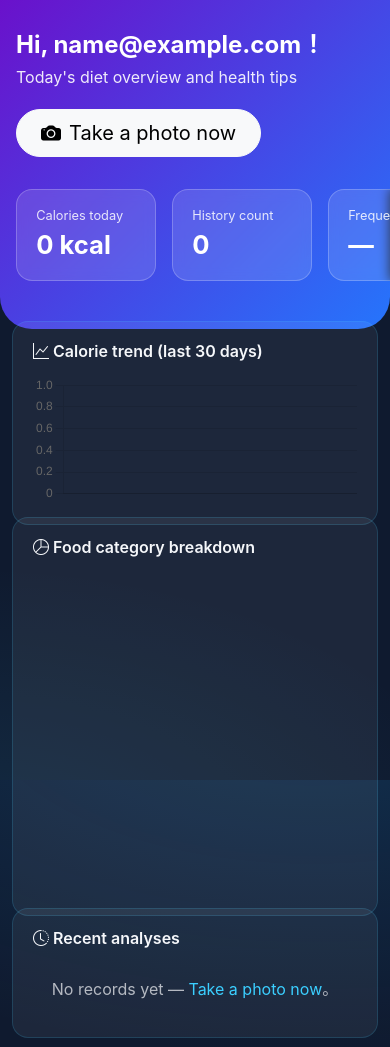
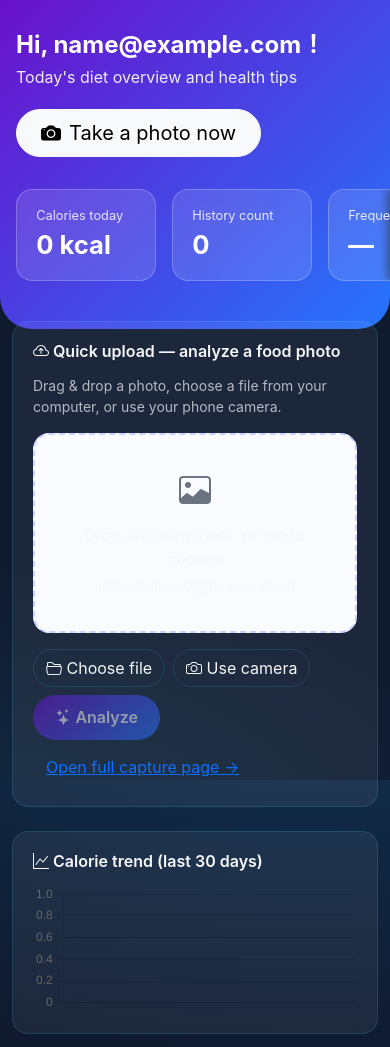
Before and after one commit to kevin02150101/super-app, a Flask app: page /dashboard/ in a window 390 px wide; the page is wider, and only the part inside the window is pictured. Shown: the part 64-1111 px from the top of that part. Run offline with Flask 3, Linux system fonts and the light colour scheme; the visitor is signed in with stand-in values (Sample User, id 1); data that the repository does not hold is empty; some libraries are stand-ins or nearby versions.

Commit message:
MyCam: smarter sign-in error (offer signup with pre-filled email); add quick-upload widget on dashboard

```diff
--- a/calories/MyCam/templates/auth/register.html
+++ b/calories/MyCam/templates/auth/register.html
@@ -12,7 +12,8 @@
       </div>
       <div class="mb-3">
         <label class="form-label">Email</label>
-        <input type="email" name="email" class="form-control form-control-lg" required />
+        <input type="email" name="email" class="form-control form-control-lg"
+               value="{{ request.args.get('email', '') }}" required />
       </div>
       <div class="mb-3">
         <label class="form-label">Password (min. 6 characters)</label>
--- a/calories/MyCam/templates/dashboard/index.html
+++ b/calories/MyCam/templates/dashboard/index.html
@@ -15,6 +15,34 @@
 {% endblock %}
 
 {% block content %}
+  {# Quick upload — works on desktop (file picker) and phone (camera or camera roll) #}
+  <div class="mc-card mb-4" id="quickUpload">
+    <h5 class="mc-card__title"><i class="bi bi-cloud-arrow-up me-1"></i>Quick upload — analyze a food photo</h5>
+    <p class="text-muted small mb-3">Drag &amp; drop a photo, choose a file from your computer, or use your phone camera.</p>
+    <div id="quQuickDrop" class="mc-drop mb-3" style="cursor:pointer;">
+      <div id="quQuickPlaceholder">
+        <i class="bi bi-image" style="font-size:2rem"></i>
+        <p class="mt-2 mb-1">Drop an image here, or tap to choose</p>
+        <small class="text-muted">JPG / PNG / WEBP · max 8 MB</small>
+      </div>
+      <img id="quQuickPreview" class="mc-drop__preview d-none" />
+    </div>
+    <input type="file" id="quQuickFile" class="d-none" accept="image/*" />
+    <input type="file" id="quQuickCam" class="d-none" accept="image/*" capture="environment" />
+    <div class="d-flex flex-wrap gap-2">
+      <button class="btn btn-outline-primary rounded-pill" type="button" onclick="document.getElementById('quQuickFile').click()">
+        <i class="bi bi-folder2-open"></i> Choose file
+      </button>
+      <button class="btn btn-outline-primary rounded-pill d-md-none" type="button" onclick="document.getElementById('quQuickCam').click()">
+        <i class="bi bi-camera"></i> Use camera
+      </button>
+      <button class="mc-btn-primary" id="quQuickSend" disabled>
+        <span id="quQuickSendLabel"><i class="bi bi-stars"></i> Analyze</span>
+      </button>
+      <a class="btn btn-link" href="{{ url_for('capture.index') }}">Open full capture page →</a>
+    </div>
+  </div>
+
   <div class="row g-4">
     <div class="col-lg-8">
       <div class="mc-card">
@@ -39,6 +67,61 @@
 {% endblock %}
 
 {% block scripts %}
+  <script>
+    // Quick-upload widget (vanilla JS, no Vue dependency)
+    (function () {
+      const drop = document.getElementById('quQuickDrop');
+      const placeholder = document.getElementById('quQuickPlaceholder');
+      const preview = document.getElementById('quQuickPreview');
+      const fileInp = document.getElementById('quQuickFile');
+      const camInp = document.getElementById('quQuickCam');
+      const sendBtn = document.getElementById('quQuickSend');
+      const sendLabel = document.getElementById('quQuickSendLabel');
+      let file = null;
+
+      function setFile(f) {
+        if (!f || !f.type.startsWith('image/')) return;
+        file = f;
+        preview.src = URL.createObjectURL(f);
+        preview.classList.remove('d-none');
+        placeholder.classList.add('d-none');
+        sendBtn.disabled = false;
+      }
+
+      drop.addEventListener('click', () => fileInp.click());
+      drop.addEventListener('dragover', e => { e.preventDefault(); drop.classList.add('dragover'); });
+      drop.addEventListener('dragleave', () => drop.classList.remove('dragover'));
+      drop.addEventListener('drop', e => {
+        e.preventDefault();
+        drop.classList.remove('dragover');
+        if (e.dataTransfer.files[0]) setFile(e.dataTransfer.files[0]);
+      });
+      fileInp.addEventListener('change', e => setFile(e.target.files[0]));
+      camInp.addEventListener('change', e => setFile(e.target.files[0]));
+
+      sendBtn.addEventListener('click', async () => {
+        if (!file) return;
+        sendBtn.disabled = true;
+        sendLabel.innerHTML = '<span class="spinner-border spinner-border-sm me-1"></span>Analyzing…';
+        try {
+          const fd = new FormData();
+          fd.append('image', file, file.name || 'photo.jpg');
+          const { data } = await axios.post('/api/analyze', fd, { headers: { 'Content-Type': 'multipart/form-data' } });
+          await Swal.fire({
+            icon: 'success',
+            title: 'Analysis complete',
+            text: data.data.summary || 'Analysis ready',
+            confirmButtonText: 'View details'
+          });
+          location.href = '/history/' + data.data.id;
+        } catch (e) {
+          Swal.fire({ icon: 'error', title: 'Analysis failed', text: (window.MC && MC.errorOf ? MC.errorOf(e) : (e.response?.data?.error?.message || e.message)) });
+          sendBtn.disabled = false;
+          sendLabel.innerHTML = '<i class="bi bi-stars"></i> Analyze';
+        }
+      });
+    })();
+  </script>
   <script src="{{ url_for('static', filename='js/components/AnalysisCard.js') }}"></script>
   <script src="{{ url_for('static', filename='js/pages/dashboard.js') }}"></script>
 {% endblock %}
```
Also changed, not shown: calories/MyCam/templates/auth/login.html (+24 -2 lines).
